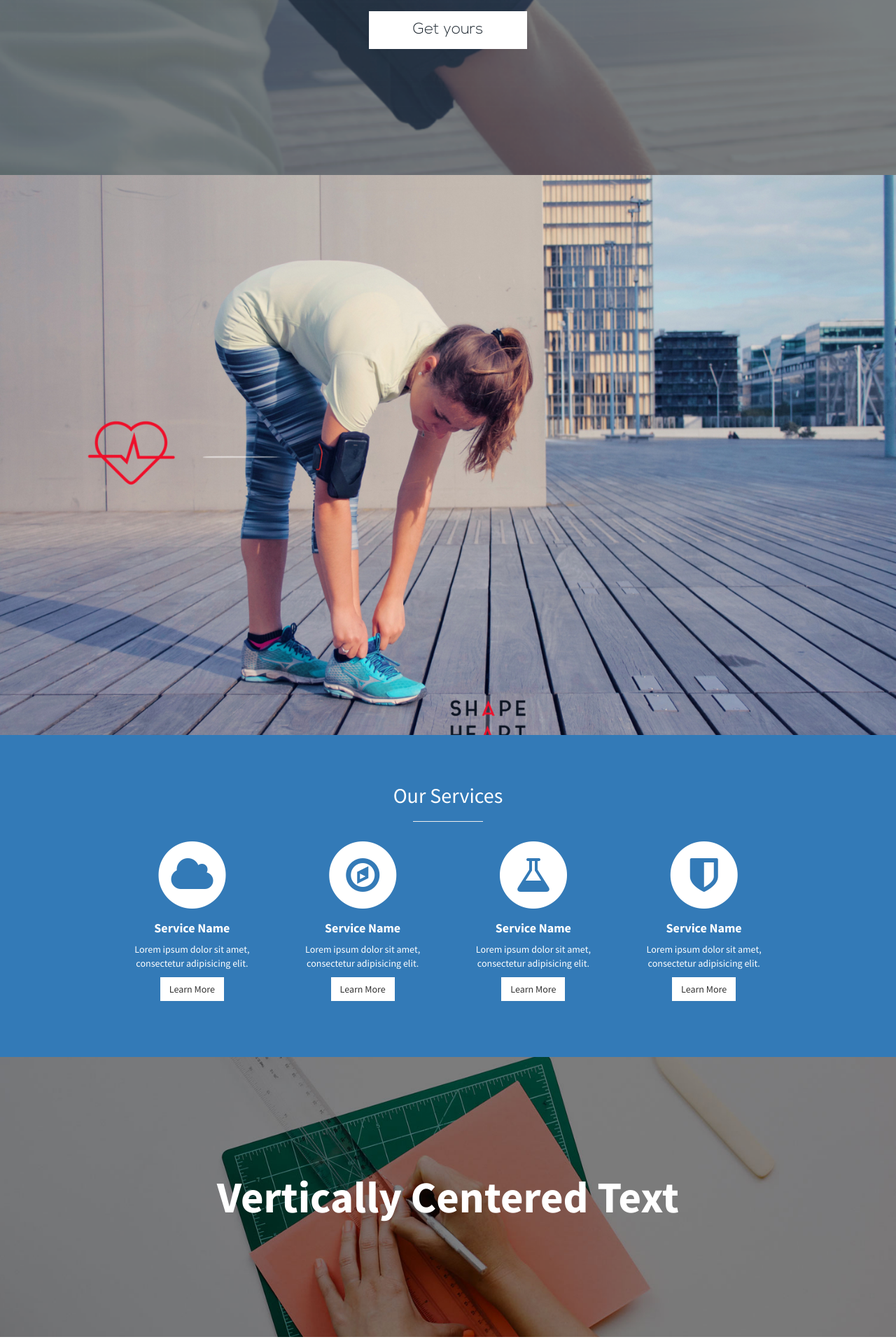
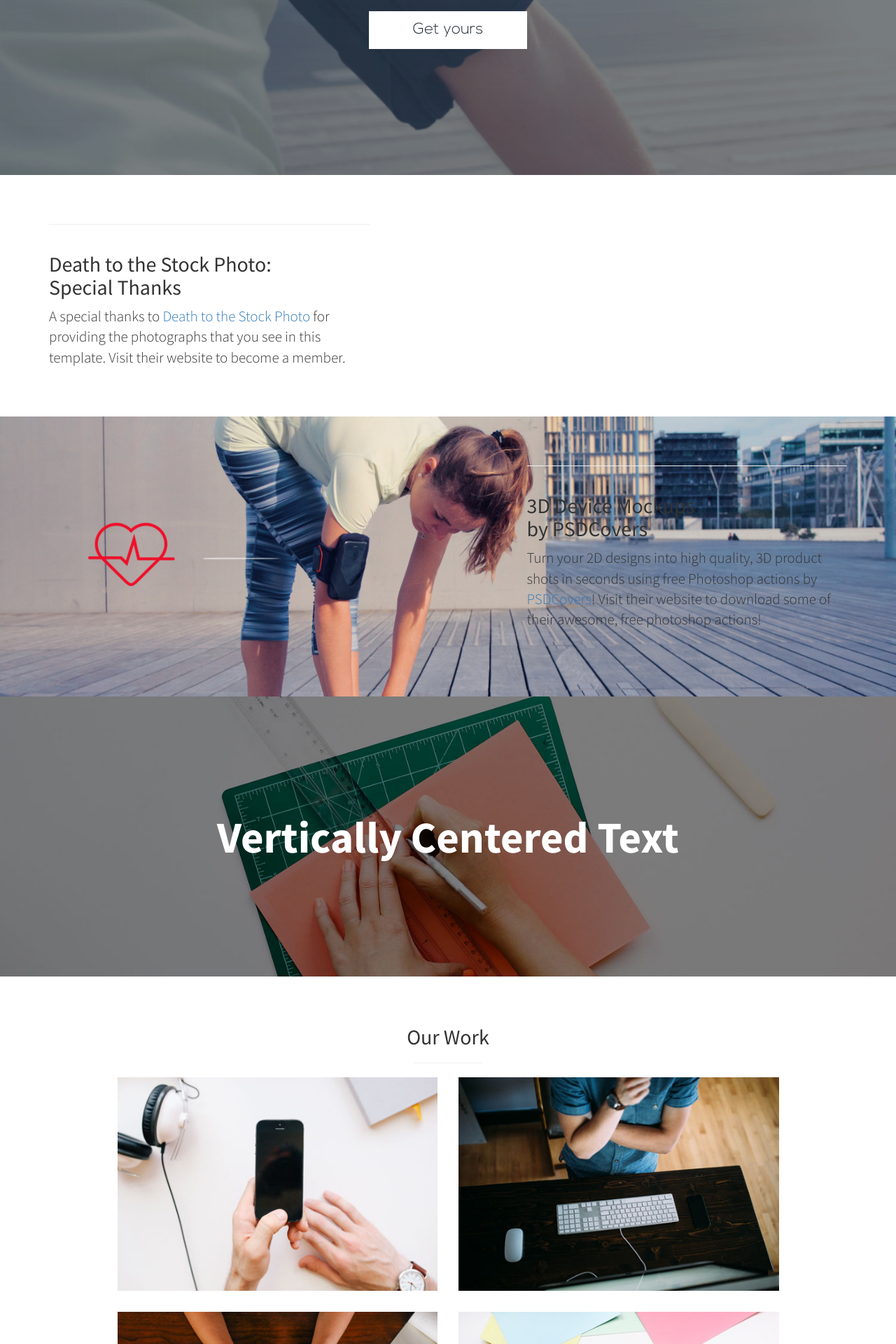
Before and after one commit to SolenLeRoux/Shapeheartv2-git, a PHP site: page / in a window 1280 px wide. Shown: the part 550-2470 px from the top of the page at 70% size. Run offline with PHP 8.4, Linux system fonts and the light colour scheme; some libraries are stand-ins or nearby versions.

Commit message:
bandes quali

```diff
--- a/css/stylish-portfolio.css
+++ b/css/stylish-portfolio.css
@@ -256,14 +256,30 @@ hr.small {
     -o-background-size: cover;
 }
 
-/* Services */
+/* Product */
 
-.services {
+.content-section-a {
     padding: 50px 0;
+    background-color: ##f8f8f8;
 }
 
-.service-item {
-    margin-bottom: 30px;
+.content-section-b {
+    padding: 50px 0;
+    display: table;
+    position: relative;
+    width: 100%;
+    height: 50%;
+    /* Image de fond de la section */
+    background: url(../img/background-section2-copie.jpg) no-repeat center center scroll;
+    -webkit-background-size: cover;
+    -moz-background-size: cover;
+    background-size: cover;
+    -o-background-size: cover;
+}
+
+.product-information {
+    float: right;
+    text-align: center;
 }
 
 /* Callout */
--- a/index.html
+++ b/index.html
@@ -72,79 +72,38 @@
         </div>
     </header>
 
-    <!-- About -->
-    <section id="about" class="about">
+    <!-- Product -->
+    <section id="content-section-a" class="content-section-a">
+
+        <div class="container">
+
+            <div class="row">
+                <div class="col-lg-5 col-sm-6">
+                    <hr class="section-heading-spacer">
+                    <div class="clearfix"></div>
+                    <h2 class="section-heading">Death to the Stock Photo:<br>Special Thanks</h2>
+                    <p class="lead">A special thanks to <a target="_blank" href="http://join.deathtothestockphoto.com/">Death to the Stock Photo</a> for providing the photographs that you see in this template. Visit their website to become a member.</p>
+                </div>
+            </div>
+
+        </div>
     </section>
 
-    <!-- Services -->
-    <!-- The circle icons use Font Awesome's stacked icon classes. For more information, visit http://fontawesome.io/examples/ -->
-    <section id="services" class="services bg-primary">
+    <section id="content-section-b" class="content-section-b">
+
         <div class="container">
-            <div class="row text-center">
-                <div class="col-lg-10 col-lg-offset-1">
-                    <h2>Our Services</h2>
-                    <hr class="small">
-                    <div class="row">
-                        <div class="col-md-3 col-sm-6">
-                            <div class="service-item">
-                                <span class="fa-stack fa-4x">
-                                <i class="fa fa-circle fa-stack-2x"></i>
-                                <i class="fa fa-cloud fa-stack-1x text-primary"></i>
-                            </span>
-                                <h4>
-                                    <strong>Service Name</strong>
-                                </h4>
-                                <p>Lorem ipsum dolor sit amet, consectetur adipisicing elit.</p>
-                                <a href="#" class="btn btn-light">Learn More</a>
-                            </div>
-                        </div>
-                        <div class="col-md-3 col-sm-6">
-                            <div class="service-item">
-                                <span class="fa-stack fa-4x">
-                                <i class="fa fa-circle fa-stack-2x"></i>
-                                <i class="fa fa-compass fa-stack-1x text-primary"></i>
-                            </span>
-                                <h4>
-                                    <strong>Service Name</strong>
-                                </h4>
-                                <p>Lorem ipsum dolor sit amet, consectetur adipisicing elit.</p>
-                                <a href="#" class="btn btn-light">Learn More</a>
-                            </div>
-                        </div>
-                        <div class="col-md-3 col-sm-6">
-                            <div class="service-item">
-                                <span class="fa-stack fa-4x">
-                                <i class="fa fa-circle fa-stack-2x"></i>
-                                <i class="fa fa-flask fa-stack-1x text-primary"></i>
-                            </span>
-                                <h4>
-                                    <strong>Service Name</strong>
-                                </h4>
-                                <p>Lorem ipsum dolor sit amet, consectetur adipisicing elit.</p>
-                                <a href="#" class="btn btn-light">Learn More</a>
-                            </div>
-                        </div>
-                        <div class="col-md-3 col-sm-6">
-                            <div class="service-item">
-                                <span class="fa-stack fa-4x">
-                                <i class="fa fa-circle fa-stack-2x"></i>
-                                <i class="fa fa-shield fa-stack-1x text-primary"></i>
-                            </span>
-                                <h4>
-                                    <strong>Service Name</strong>
-                                </h4>
-                                <p>Lorem ipsum dolor sit amet, consectetur adipisicing elit.</p>
-                                <a href="#" class="btn btn-light">Learn More</a>
-                            </div>
-                        </div>
-                    </div>
-                    <!-- /.row (nested) -->
+
+            <div class="row">
+                <div class="col-lg-5 col-lg-offset-1 col-sm-push-6  col-sm-6">
+                    <hr class="section-heading-spacer">
+                    <div class="clearfix"></div>
+                    <h2 class="section-heading">3D Device Mockups<br>by PSDCovers</h2>
+                    <p class="lead">Turn your 2D designs into high quality, 3D product shots in seconds using free Photoshop actions by <a target="_blank" href="http://www.psdcovers.com/">PSDCovers</a>! Visit their website to download some of their awesome, free photoshop actions!</p>
                 </div>
-                <!-- /.col-lg-10 -->
             </div>
-            <!-- /.row -->
+
         </div>
-        <!-- /.container -->
+
     </section>
 
     <!-- Callout -->
```
